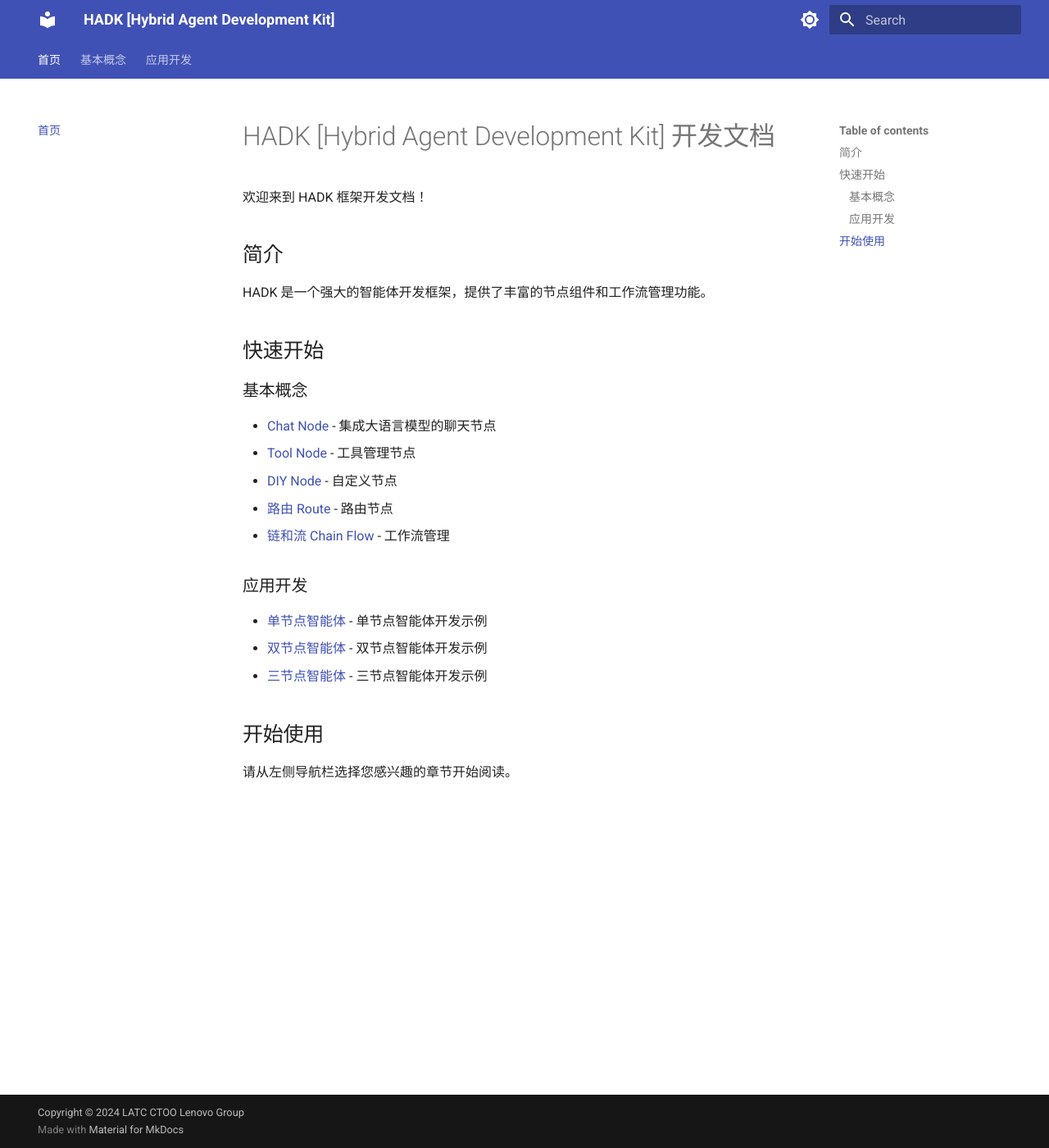
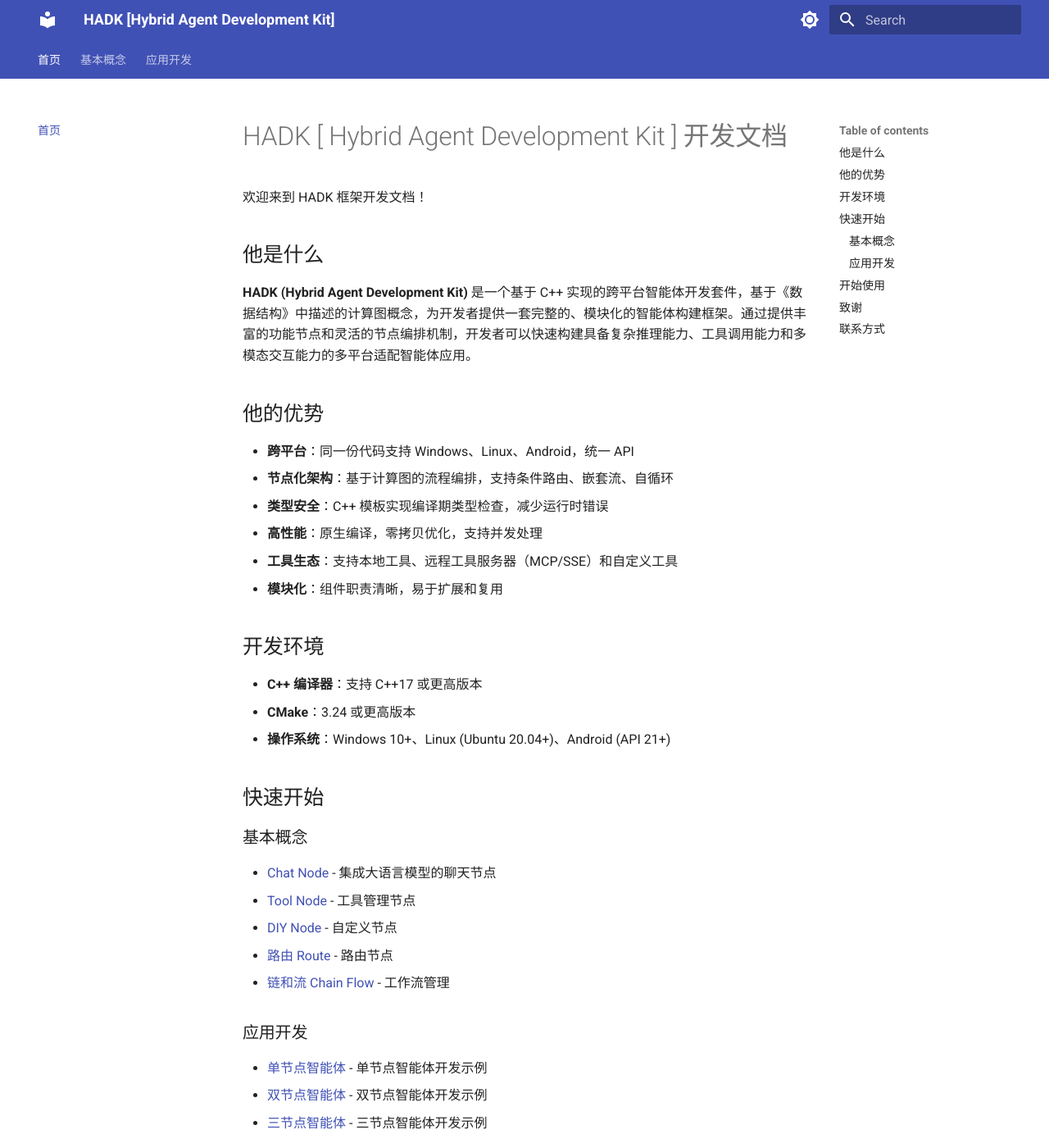
Before and after one commit to cefengxu/hadk_readme, an MkDocs documentation site: the page built from docs/index.md, in a window 1280 px wide and 1400 px high. Shown: the whole window at 82% size. Built offline with MkDocs 1.6.1 and Material for MkDocs 9.7.7, drawn with Linux system fonts in a browser that asks for light colours; some of the changed text lies outside the part shown.

Commit message:
Revise HADK documentation for clarity and detail
Updated the introduction and advantages sections of the HADK documentation, providing more detailed information about the framework's features and development environment.

```diff
--- a/docs/index.md
+++ b/docs/index.md
@@ -1,10 +1,25 @@
-# HADK [Hybrid Agent Development Kit] 开发文档
+# HADK [ Hybrid Agent Development Kit ] 开发文档
 
 欢迎来到 HADK 框架开发文档！
 
-## 简介
+## 他是什么
 
-HADK 是一个强大的智能体开发框架，提供了丰富的节点组件和工作流管理功能。
+**HADK (Hybrid Agent Development Kit)** 是一个基于 C++ 实现的跨平台智能体开发套件，基于《数据结构》中描述的计算图概念，为开发者提供一套完整的、模块化的智能体构建框架。通过提供丰富的功能节点和灵活的节点编排机制，开发者可以快速构建具备复杂推理能力、工具调用能力和多模态交互能力的多平台适配智能体应用。
+
+## 他的优势
+
+- **跨平台**：同一份代码支持 Windows、Linux、Android，统一 API
+- **节点化架构**：基于计算图的流程编排，支持条件路由、嵌套流、自循环
+- **类型安全**：C++ 模板实现编译期类型检查，减少运行时错误
+- **高性能**：原生编译，零拷贝优化，支持并发处理
+- **工具生态**：支持本地工具、远程工具服务器（MCP/SSE）和自定义工具
+- **模块化**：组件职责清晰，易于扩展和复用
+
+## 开发环境
+
+- **C++ 编译器**：支持 C++17 或更高版本
+- **CMake**：3.24 或更高版本
+- **操作系统**：Windows 10+、Linux (Ubuntu 20.04+)、Android (API 21+)
 
 ## 快速开始
 
@@ -25,3 +40,17 @@
 ## 开始使用
 
 请从左侧导航栏选择您感兴趣的章节开始阅读。
+
+## 致谢
+
+感谢以下开源项目的支持：
+
+- [cpr](https://github.com/libcpr/cpr) - HTTP 客户端
+- [nlohmann/json](https://github.com/nlohmann/json) - JSON 库
+- [spdlog](https://github.com/gabime/spdlog) - 日志库
+- [yaml-cpp](https://github.com/jbeder/yaml-cpp) - YAML 解析库
+- [inja](https://github.com/pantor/inja) - 模板引擎
+
+## 联系方式
+
+- **邮件联系**：xufeng8@lenovo.com
```
